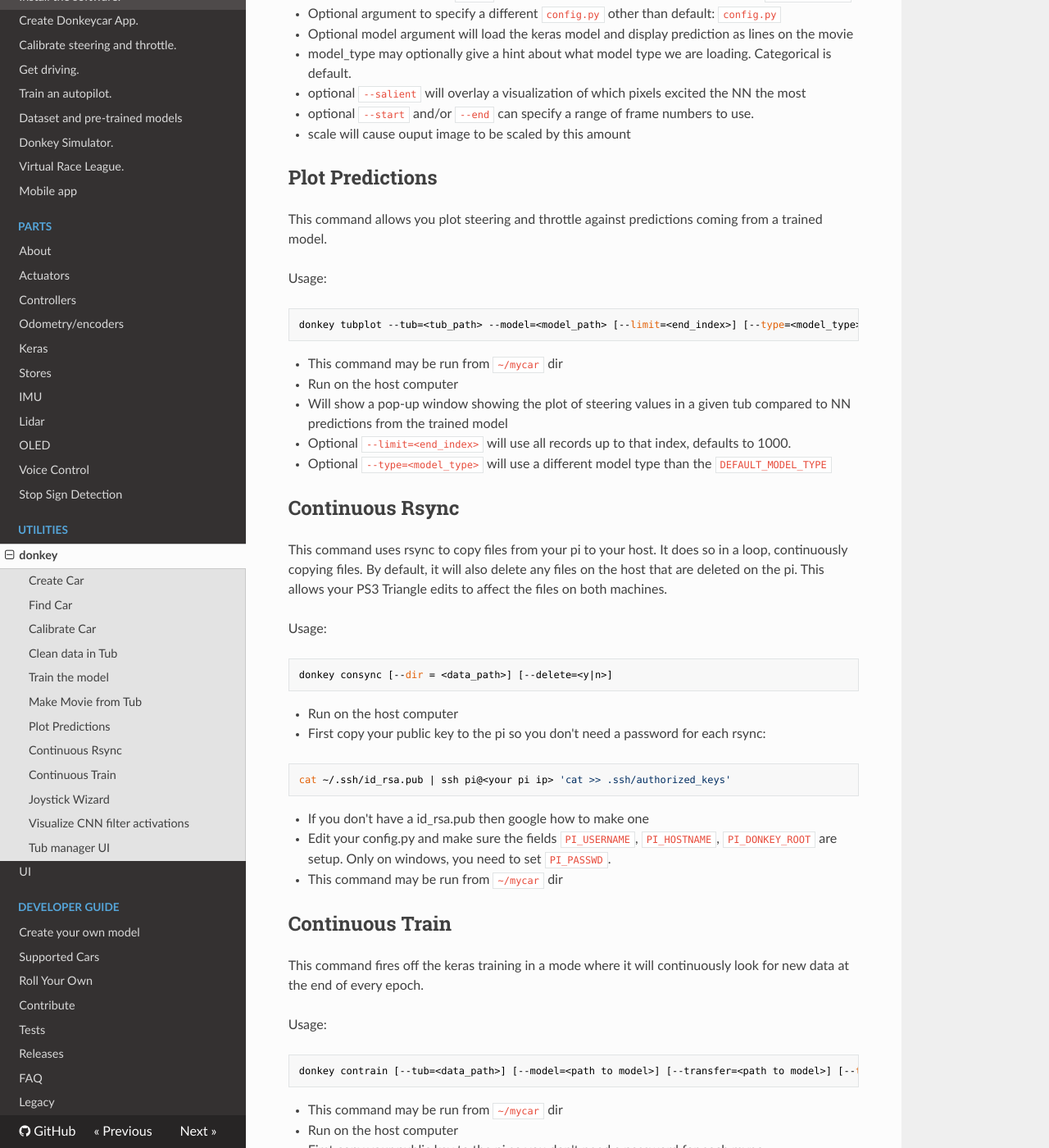
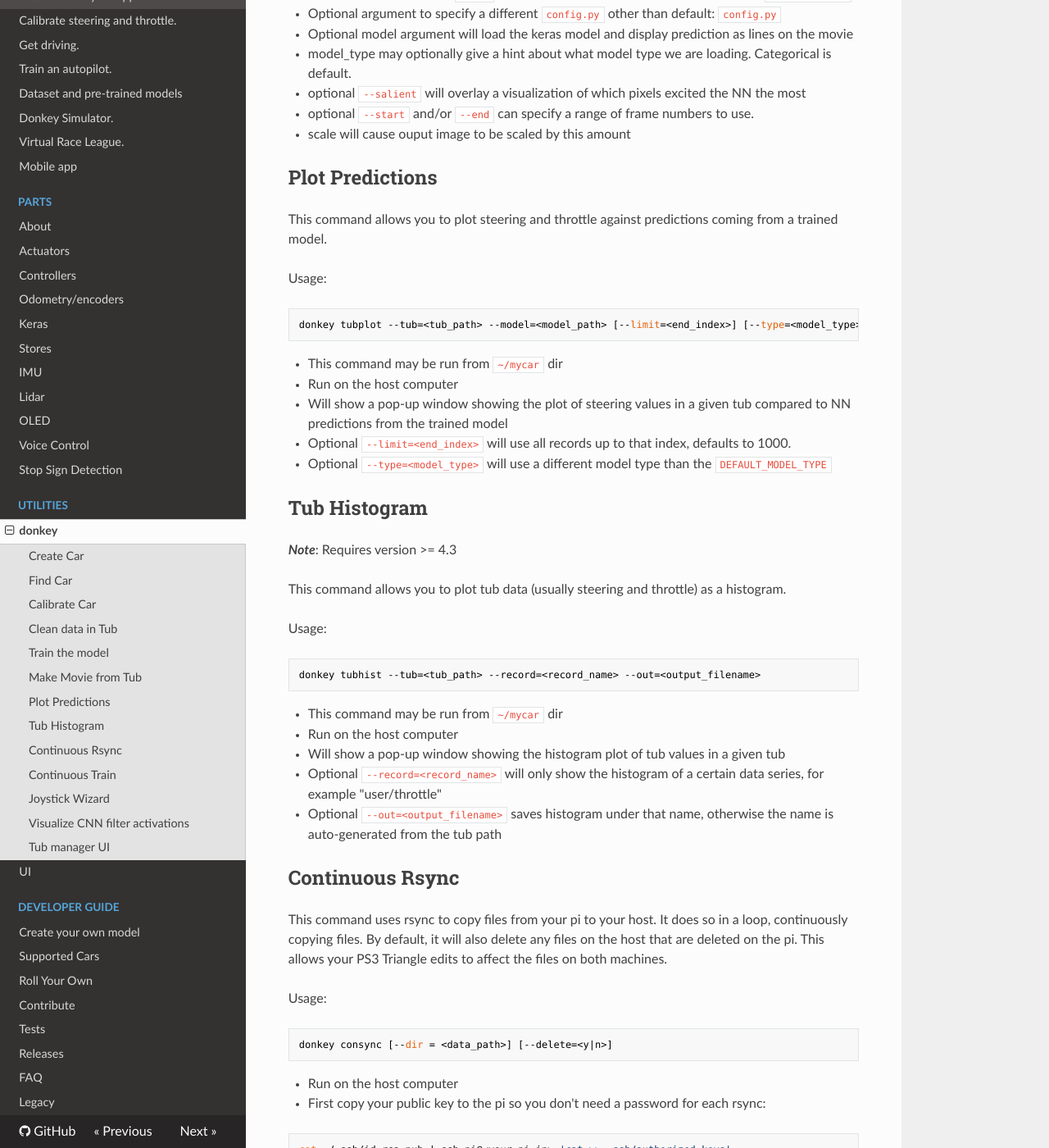
Before and after one commit to autorope/donkeydocs, an MkDocs documentation site: the page built from docs/utility/donkey.md, in a window 1280 px wide and 1400 px high, scrolled down 2810 px. Shown: the whole window at 82% size. Built offline with MkDocs 1.6.1, drawn with Linux system fonts in a browser that asks for light colours; nearby versions of some CDN libraries; old or Windows-style settings are respelled for this version of MkDocs.

Commit message:
Add tubist command

````diff
--- a/docs/utility/donkey.md
+++ b/docs/utility/donkey.md
@@ -123,7 +123,7 @@ donkey makemovie --tub=<tub_path> [--out=<tub_movie.mp4>] [--config=<config.py>]
 
 ## Plot Predictions
 
-This command allows you plot steering and throttle against predictions coming from a trained model.
+This command allows you to plot steering and throttle against predictions coming from a trained model.
 
 Usage:
 
@@ -137,6 +137,24 @@ donkey tubplot --tub=<tub_path> --model=<model_path> [--limit=<end_index>] [--ty
 * Optional `--limit=<end_index>` will use all records up to that index, defaults to 1000.
 * Optional `--type=<model_type>` will use a different model type than the `DEFAULT_MODEL_TYPE`
 
+
+## Tub Histogram
+
+**_Note_**: Requires version >= 4.3
+
+This command allows you to plot tub data (usually steering and throttle) as a histogram.
+
+Usage:
+
+```bash
+donkey tubhist --tub=<tub_path> --record=<record_name> --out=<output_filename>
+```
+
+* This command may be run from `~/mycar` dir
+* Run on the host computer
+* Will show a pop-up window showing the histogram plot of tub values in a given tub
+* Optional `--record=<record_name>` will only show the histogram of a certain data series, for example "user/throttle"
+* Optional `--out=<output_filename>` saves histogram under that name, otherwise the name is auto-generated from the tub path
 
 ## Continuous Rsync
 
````
